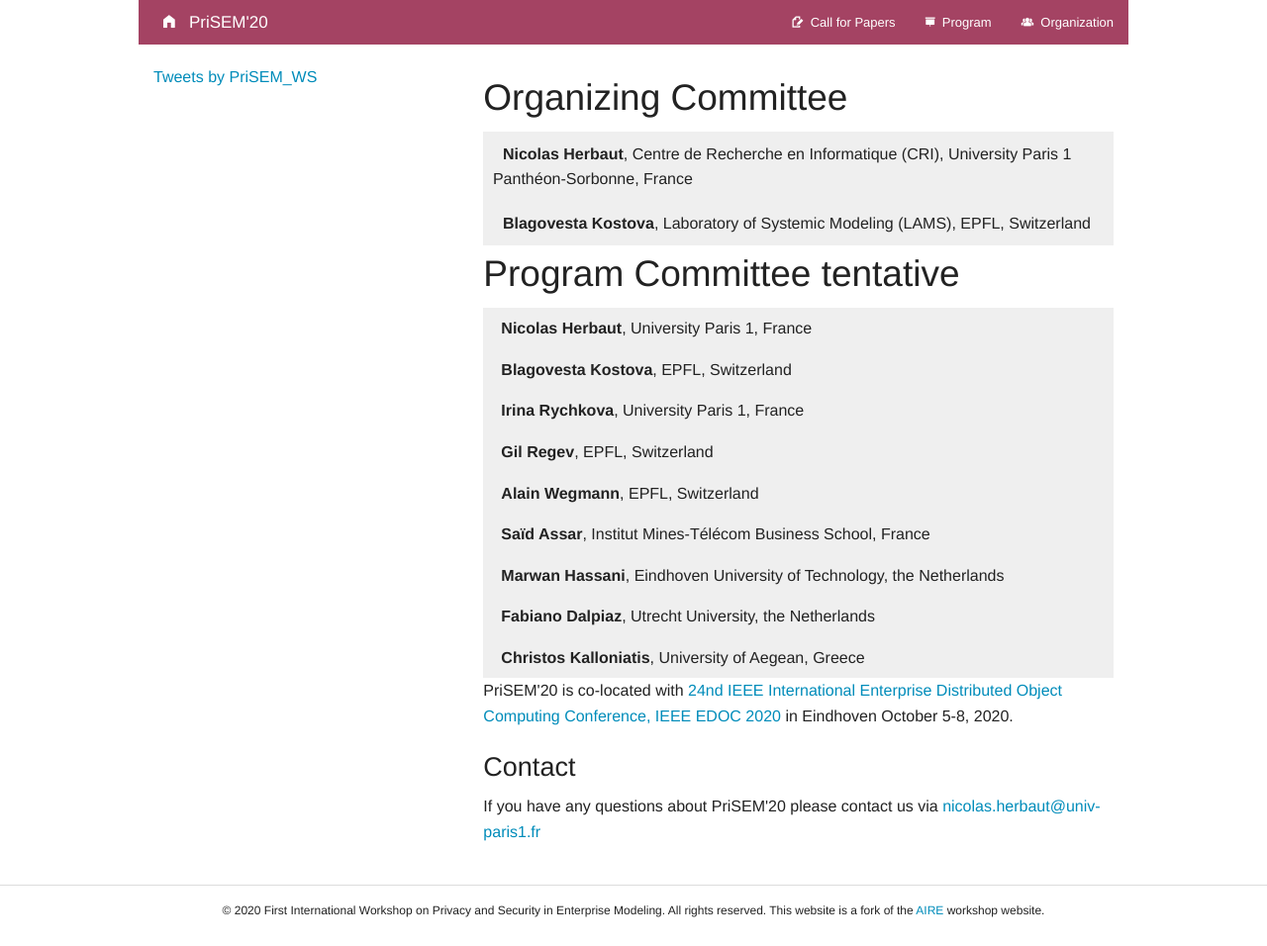
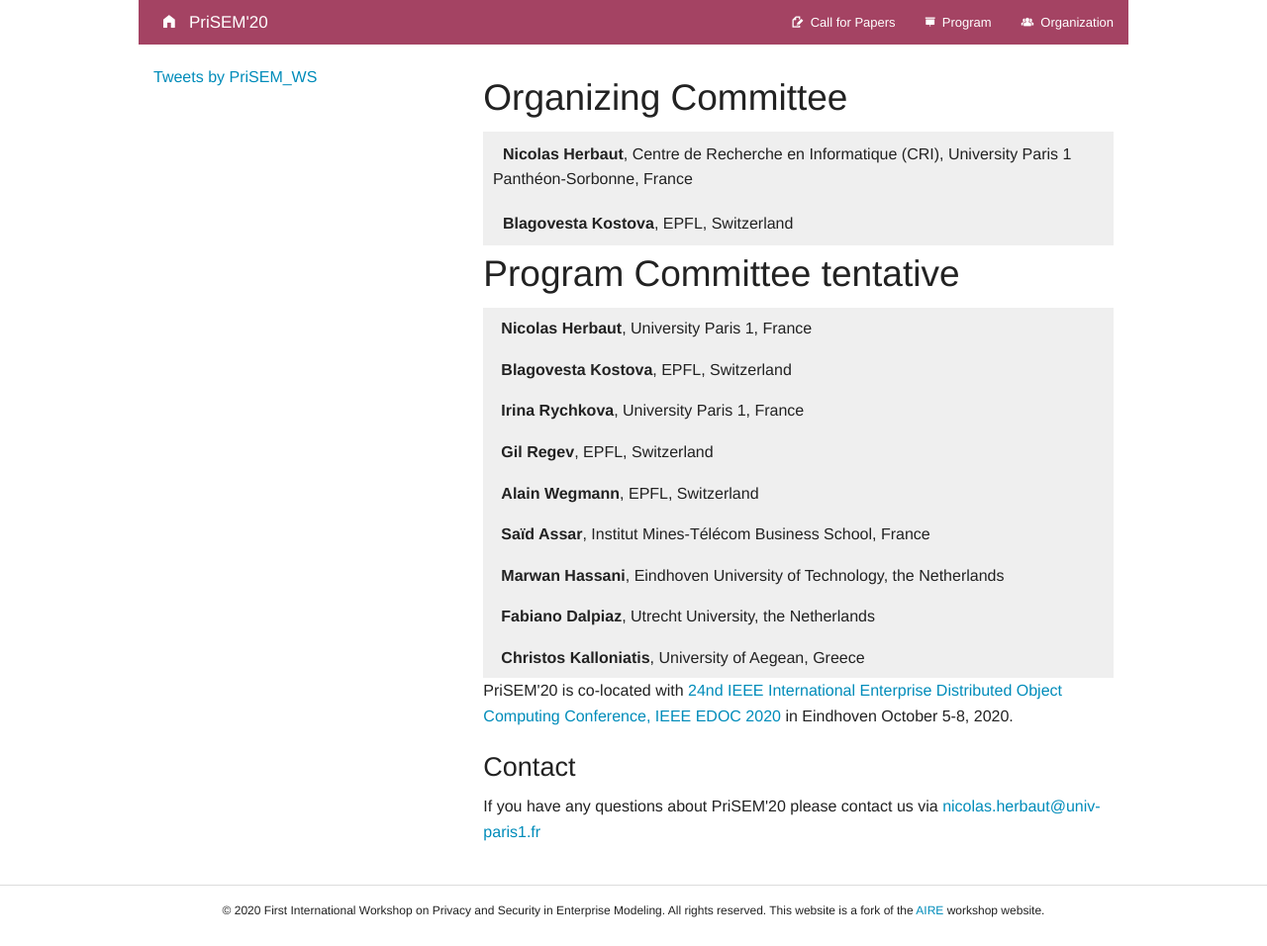
Before and after one commit to prisem-workshop/prisem-workshop.github.io, a Jekyll site: the page built from organization.html, in a window 1280 px wide. Shown: the whole page at 99% size. Built offline with Jekyll 4.4.1, drawn with Linux system fonts in a browser that asks for light colours; comment, search, counter and statistics services are not loaded.

Commit message:
Update organization.html

```diff
--- a/organization.html
+++ b/organization.html
@@ -9,7 +9,7 @@
 		<div id="board1" class="content">
 			<div class="row">
 				<div class="large-4 medium-4 columns">
-					<!-- <img src="img/jaspreet.jpg" width="100%" /> -->
+					<!-- <img src="img/nicolas.jpg" width="100%" /> -->
 				</div>
 				<div class="large-8 medium-8 columns">
 					Nicolas Herbaut is an associate professor at Université Paris 1 Panthéon Sorbonne. His research interests are in the domain of Network Softwarization, Blockchain and Software Engineering. Before earning his PhD from Bordeaux University in 2017, he worked for 10 years in the software industry in startups and large groups. He participated in several European and National collaborative research projects, and coordinated the creation of the IEEE Blockchain Initiative local group in France. He publishes in venues such as IEEE Globecom, ICC, Communication Magazine and Multimedia Magazine.
@@ -19,11 +19,11 @@
 	</dd>
 
 	<dd>
-		<a href="#board2"><span class="name">Blagovesta Kostova</span>,  Laboratory of Systemic Modeling (LAMS), EPFL, Switzerland</a>
+		<a href="#board2"><span class="name">Blagovesta Kostova</span>, EPFL, Switzerland</a>
 		<div id="board2" class="content">
 			<div class="row">
 				<div class="large-4 medium-4 columns">
-					<!-- <img src="img/pradeep.png" width="100%" /> -->
+					<!-- <img src="img/betty.png" width="100%" /> -->
 				</div>
 				<div class="large-8 medium-8 columns">
 					Blagovesta Kostova is a fourth-year PhD student at EPFL under the supervision of Professor Alain Wegmann. Her research interests are in the domain of engineering of complex service-oriented systems, and in particular in the field of privacy engineering. In her research, she works on the conceptualization, design, and implementation of methods and tools for modeling the intersection between enterprise and IT systems. Blagovesta interned at Microsoft Research and AI, working on software engineering tools for using homomorphic encryption without expert knowledge. Before her doctoral studies, she had 5 years of industry experience in developing CRM and ERP systems, as well as in an EPFL startup focused on searchable encryption and multiparty computation.
```
